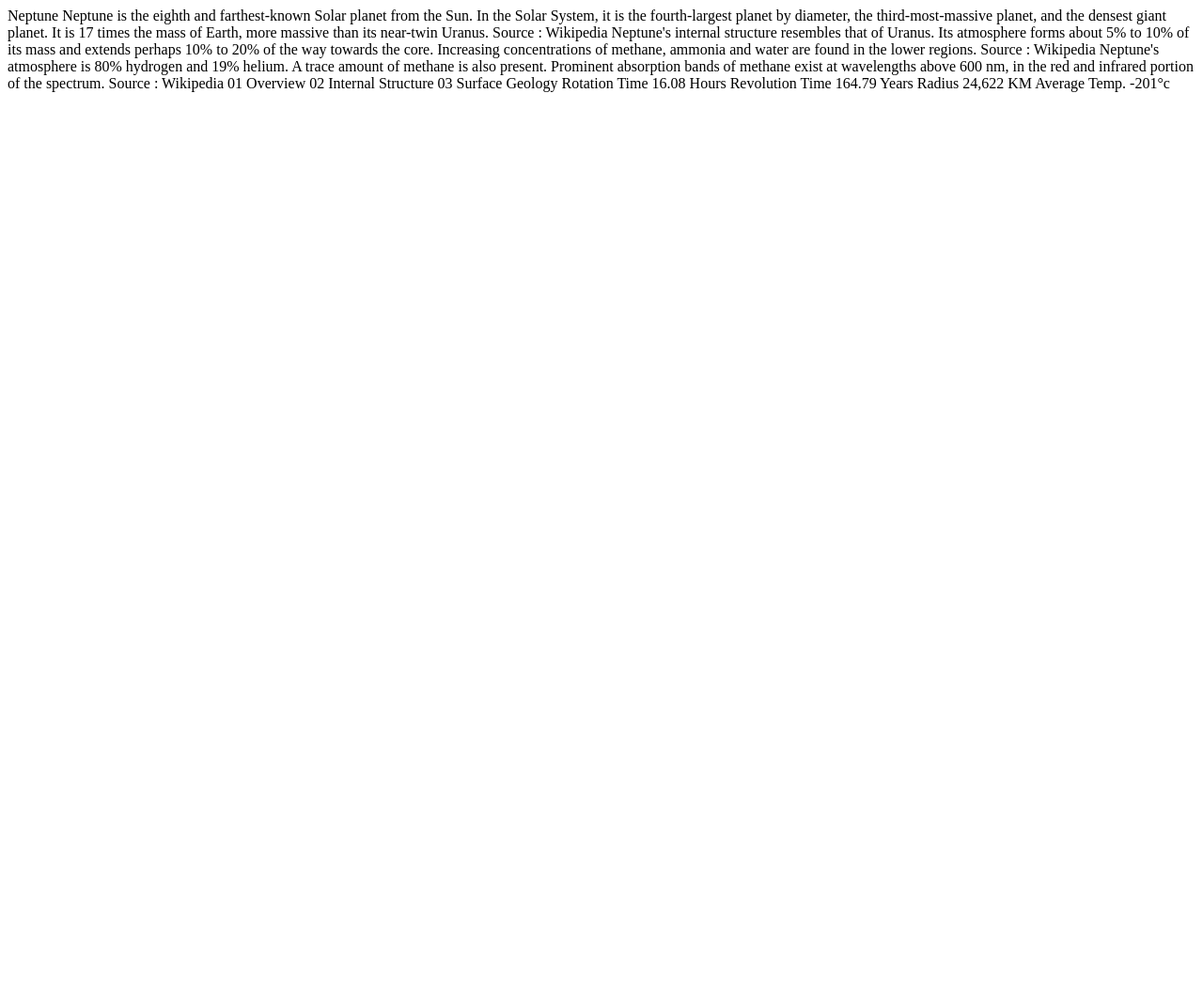
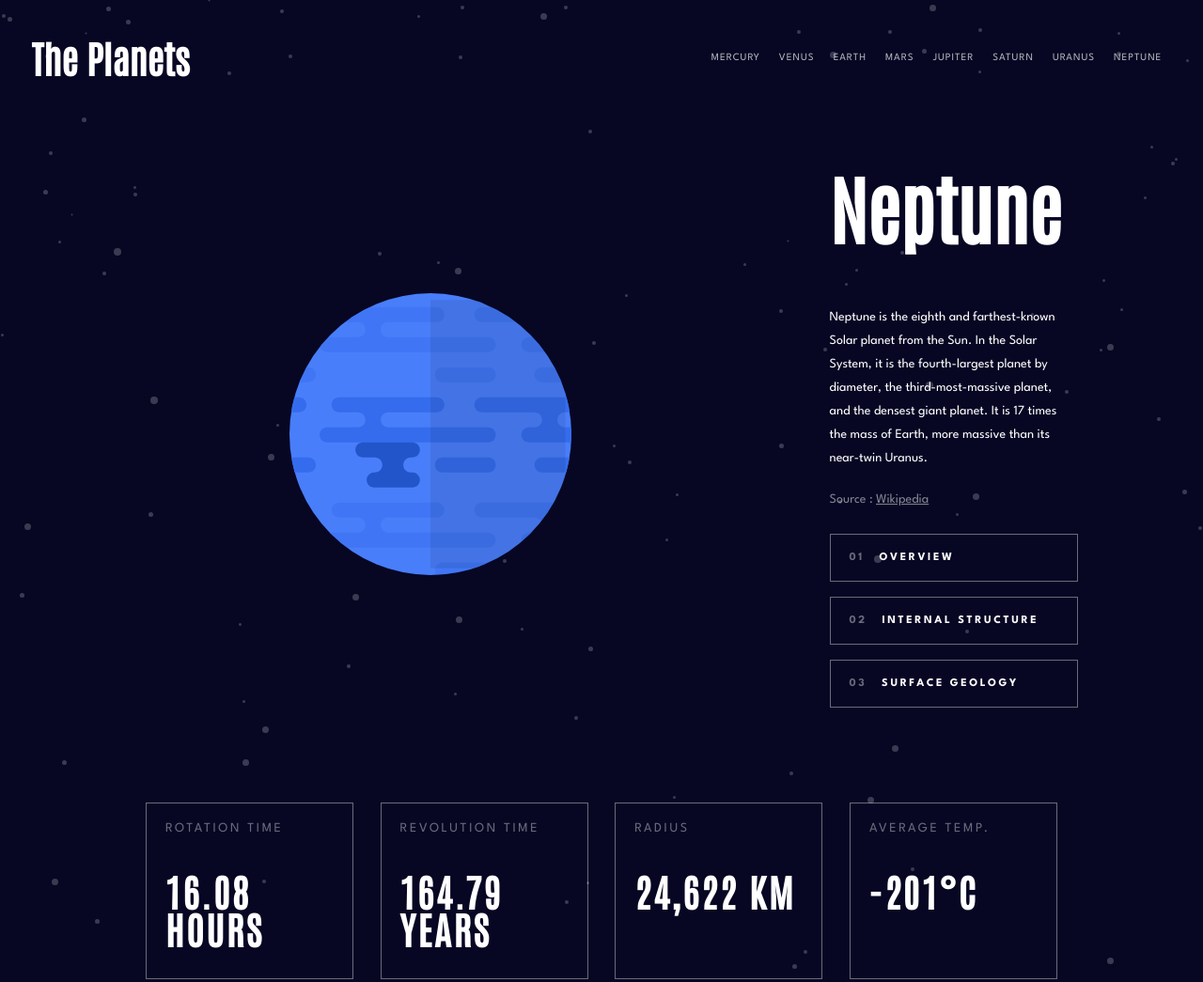
Before and after one commit to aureljoss/Planets-Fact, a plain HTML site: page neptune.html in a window 1280 px wide. Shown: the top 1045 px of the page at 94% size. Before the commit the page ends 800 px from the top, so only its background shows below. Drawn offline with Linux system fonts and the light colour scheme.

Commit message:
Adds neptune html. Edits uranus images

```diff
--- a/neptune.html
+++ b/neptune.html
@@ -1,61 +1,148 @@
 <!DOCTYPE html>
 <html lang="en">
   <head>
-  <meta charset="UTF-8">
-  <meta name="viewport" content="width=device-width, initial-scale=1.0">
+    <meta charset="UTF-8" />
+    <meta name="viewport" content="width=device-width, initial-scale=1.0" />
 
-  <link rel="icon" type="image/png" sizes="32x32" href="./assets/favicon-32x32.png">
-
-  <title>Frontend Mentor | Planets fact site</title>
+    <link
+      rel="icon"
+      type="image/png"
+      sizes="32x32"
+      href="./assets/favicon-32x32.png"
+    />
+    <link rel="stylesheet" href="styles/styles.css" />
+    <link rel="preconnect" href="https://fonts.googleapis.com" />
+    <link rel="preconnect" href="https://fonts.gstatic.com" crossorigin />
+    <link
+      href="https://fonts.googleapis.com/css2?family=Antonio:wght@500&family=League+Spartan:wght@400;700&display=swap"
+      rel="stylesheet"
+    />
+    <script src="scripts/app.js" defer></script>
+    <title>Planets fact site</title>
   </head>
   <body>
-  Neptune
-
+    <header>
+      <h2>The Planets</h2>
+      <nav>
+        <ul>
+          <li><a href="index.html">Mercury</a></li>
+          <li><a href="venus.html">Venus</a></li>
+          <li><a href="earth.html">Earth</a></li>
+          <li><a href="mars.html">Mars</a></li>
+          <li><a href="jupiter.html">Jupiter</a></li>
+          <li><a href="saturn.html">Saturn</a></li>
+          <li><a href="uranus.html">Uranus</a></li>
+          <li><a href="neptune.html">Neptune</a></li>
+        </ul>
+      </nav>
+    </header>
+    <div id="main-section">
+      <div id="img">
+        <img
+          class="images"
+          id="overview-img"
+          src="./assets/planet-neptune.svg"
+          alt="Image of Neptune"
+        />
+        <img
+          class="images"
+          id="internal-structure-img"
+          src="./assets/planet-neptune-internal.svg"
+          alt="Image of internal structure of Neptune"
+        />
+        <div id="relative-positioning">
+          <img
+            id="surface-geology-img"
+            src="./assets/geology-neptune.png"
+            alt="geology of Neptune"
+          />
+        </div>
+      </div>
+      <div id="description">
+        <h1>Neptune</h1>
+        <div id="overview">
           <!-- Overview Content Start -->
 
-  Neptune is the eighth and farthest-known Solar planet from the Sun. In the Solar
-  System, it is the fourth-largest planet by diameter, the third-most-massive planet,
-  and the densest giant planet. It is 17 times the mass of Earth, more massive than
-  its near-twin Uranus.
+          <p id="text-description">
+            Neptune is the eighth and farthest-known Solar planet from the Sun.
+            In the Solar System, it is the fourth-largest planet by diameter,
+            the third-most-massive planet, and the densest giant planet. It is
+            17 times the mass of Earth, more massive than its near-twin Uranus.
+          </p>
 
-  Source : Wikipedia <!-- URL: https://en.wikipedia.org/wiki/Neptune -->
+          <p class="source">
+            Source :
+            <a href="https://en.wikipedia.org/wiki/Neptune">Wikipedia </a>
+          </p>
 
           <!-- Overview Content End -->
+        </div>
+        <div id="structure">
+          <!-- Internal Structure Content Start -->
+          <p class="internal-structure">
+            Neptune's internal structure resembles that of Uranus. Its
+            atmosphere forms about 5% to 10% of its mass and extends perhaps 10%
+            to 20% of the way towards the core. Increasing concentrations of
+            methane, ammonia and water are found in the lower regions.
+          </p>
 
-  <!-- Internal Structure Content Start -->
-
-  Neptune's internal structure resembles that of Uranus. Its atmosphere forms about 5%
-  to 10% of its mass and extends perhaps 10% to 20% of the way towards the core.
-  Increasing concentrations of methane, ammonia and water are found in the lower regions.
-
-  Source : Wikipedia <!-- URL: https://en.wikipedia.org/wiki/Neptune#Internal_structure -->
+          <p class="source">
+            Source :
+            <a href="https://en.wikipedia.org/wiki/Neptune#Internal_structure"
+              >Wikipedia</a
+            >
+          </p>
 
           <!-- Internal Structure Content End -->
+        </div>
+        <div id="geology">
+          <!-- Surface Geology Content Start -->
+          <p class="surface-geology">
+            Neptune's atmosphere is 80% hydrogen and 19% helium. A trace amount
+            of methane is also present. Prominent absorption bands of methane
+            exist at wavelengths above 600 nm, in the red and infrared portion
+            of the spectrum.
+          </p>
 
-  <!-- Surface Geology Content Start -->
-
-  Neptune's atmosphere is 80% hydrogen and 19% helium. A trace amount of methane is also
-  present. Prominent absorption bands of methane exist at wavelengths above 600 nm, in
-  the red and infrared portion of the spectrum.
-
-  Source : Wikipedia <!-- URL: https://en.wikipedia.org/wiki/Neptune#Atmosphere -->
+          <p class="source">
+            Source :
+            <a href="https://en.wikipedia.org/wiki/Neptune#Atmosphere">
+              Wikipedia</a
+            >
+          </p>
 
           <!-- Surface Geology Content End -->
-
-  01 Overview
-  02 Internal Structure
-  03 Surface Geology
-
-  Rotation Time
-  16.08 Hours
-
-  Revolution Time
-  164.79 Years
-
-  Radius
-  24,622 KM
-
-  Average Temp.
-  -201°c
+        </div>
+        <ul class="menu">
+          <li id="showOverview">
+            <h3><span class="number">01</span> Overview</h3>
+          </li>
+          <li id="showStructure">
+            <h3><span class="number">02</span> Internal Structure</h3>
+          </li>
+          <li id="showGeology">
+            <h3><span class="number">03</span> Surface Geology</h3>
+          </li>
+        </ul>
+      </div>
+    </div>
+    <div class="data">
+      <div class="data-individual">
+        <p>Rotation Time</p>
+        <h2>16.08 Hours</h2>
+      </div>
+      <div class="data-individual">
+        <p>Revolution Time</p>
+        <h2>164.79 Years</h2>
+      </div>
+      <div class="data-individual">
+        <p>Radius</p>
+        <h2>24,622 KM</h2>
+      </div>
+      <div class="data-individual">
+        <p>Average Temp.</p>
+        <h2>-201°c</h2>
+      </div>
+    </div>
   </body>
 </html>
```
Also changed, not shown: uranus.html (+3 -3 lines). Lines whose indentation alone changed are shown as unchanged.
